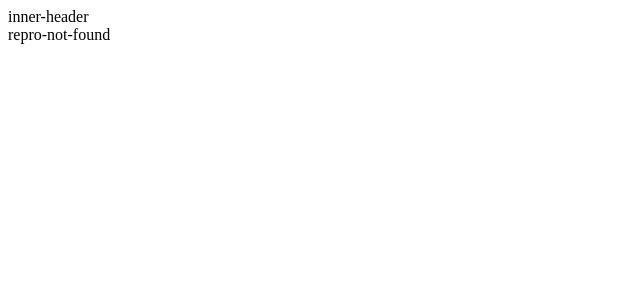
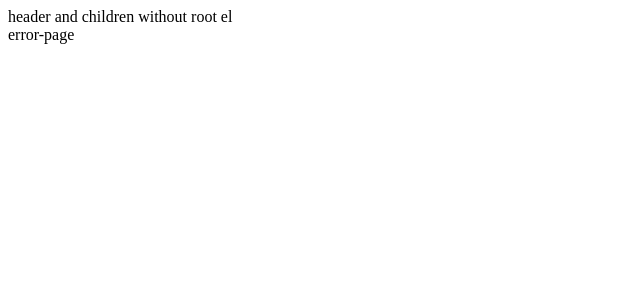
Before and after one commit to LoTwT/repro-everything, a Nuxt app: page /error in a window 1280 px wide. Shown: the top 300 px of the page, without its empty margins (0-640 px from the left). Built offline with nearby package versions, Linux system fonts and the light colour scheme.

Commit message:
refactor: optimize repro

```diff
--- /dev/null
+++ b/layouts/correct.vue
@@ -0,0 +1,7 @@
+
+<template>
+  <main>
+    <header>header and children with root el</header>
+    <div><slot /></div>
+  </main>
+</template>
--- a/layouts/default.vue
+++ /dev/null
@@ -1,5 +0,0 @@
-
-<template>
-  <header>inner-header</header>
-  <div><slot /></div>
-</template>
--- /dev/null
+++ b/layouts/error.vue
@@ -0,0 +1,5 @@
+
+<template>
+  <header>header and children without root el</header>
+  <div><slot /></div>
+</template>
--- a/nuxt.config.ts
+++ b/nuxt.config.ts
@@ -1,4 +1,7 @@
 // https://nuxt.com/docs/api/configuration/nuxt-config
 export default defineNuxtConfig({
   devtools: { enabled: true },
+  nitro: {
+    preset: "cloudflare-pages"
+  }
 })
--- /dev/null
+++ b/pages/correct.vue
@@ -0,0 +1,9 @@
+<script setup lang="ts">
+definePageMeta({
+  layout: "correct"
+})
+</script>
+
+<template>
+  <div>correct-page</div>
+</template>
--- /dev/null
+++ b/pages/error.vue
@@ -0,0 +1,10 @@
+<script setup lang="ts">
+definePageMeta({
+  layout: "error"
+})
+</script>
+
+
+<template>
+  <div>error-page</div>
+</template>
--- a/pages/resume.vue
+++ /dev/null
@@ -1,3 +0,0 @@
-<template>
-  <div>resume-page</div>
-</template>
```
